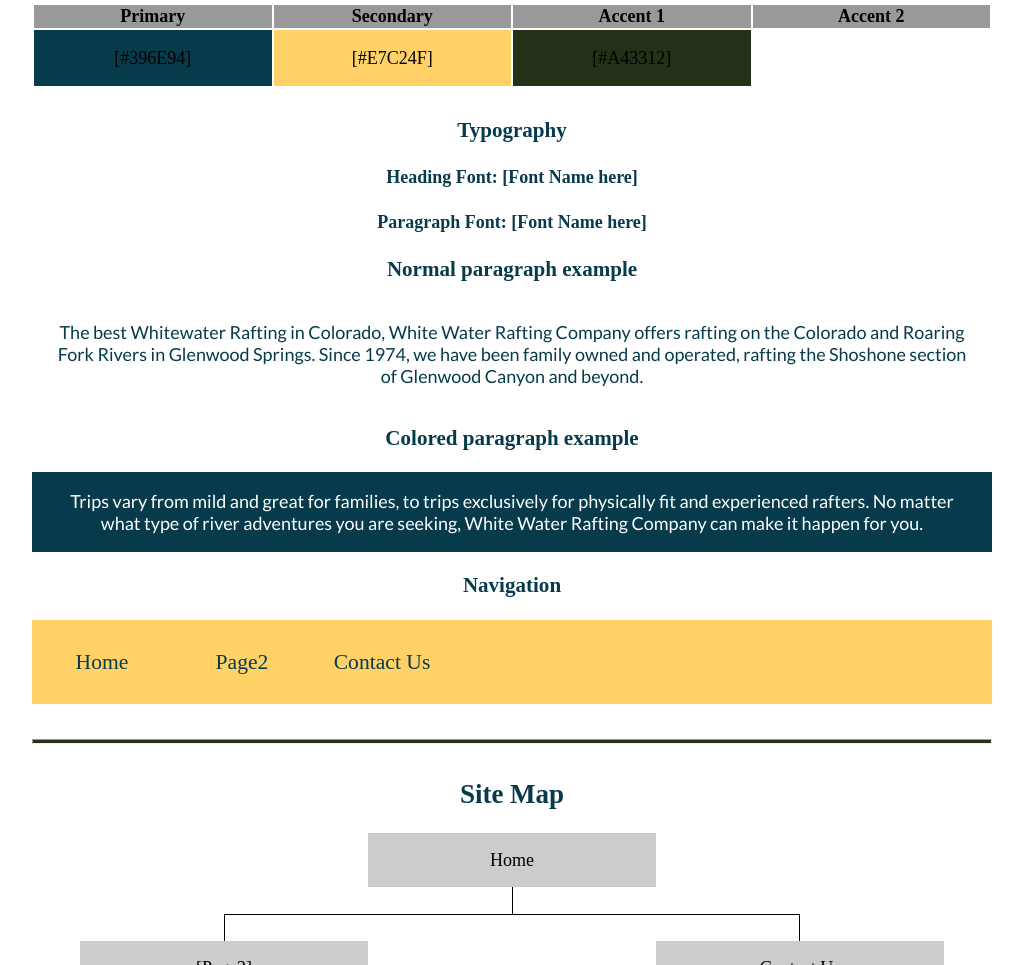
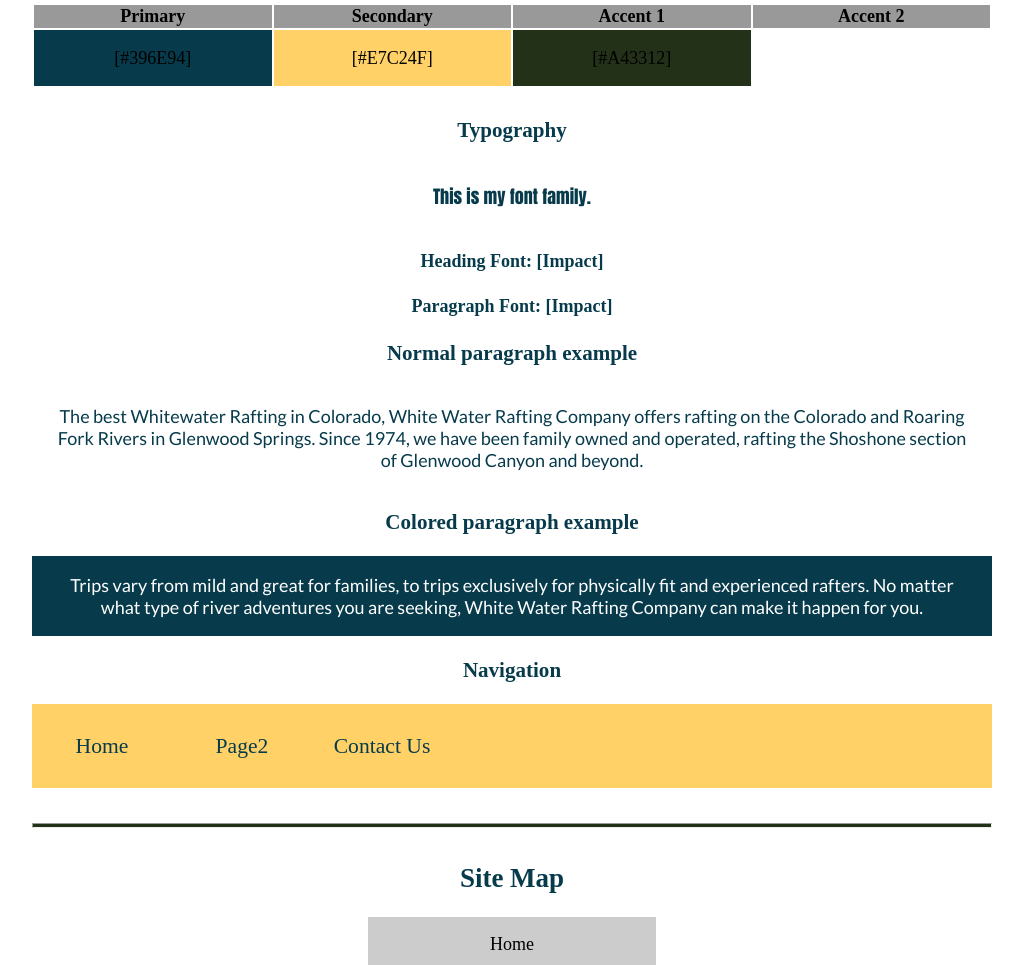
Before and after one commit to AvgJoey/WDD-130-Fall2023, a plain HTML site: page wwr/site-plan-rafting.html in a window 1280 px wide. Shown: the part 1382-2347 px from the top of the page, without its empty margins (128-1151 px from the left). Drawn offline with Linux system fonts and the light colour scheme; a web font is replaced by a local one.

Commit message:
asdded font names and changed font family

```diff
--- a/wwr/site-plan-rafting.html
+++ b/wwr/site-plan-rafting.html
@@ -64,14 +64,15 @@
     <!-- ------------------------Steps 10-12------------------------------ -->
 
     <h3>Typography</h3>
+    <p style="font-family: Impact, Haettenschweiler, 'Arial Narrow Bold', sans-serif">This is my font family.</p>
     <!-- Choose a font for your paragraphs (body copy) and headlines. What font(s) have you chosen? Think also about which of your colors above you might use for background and font colors. -->
 
     <h4>
-      Heading Font: [Font Name here]
+      Heading Font: [Impact]
       <!-- change this -->
     </h4>
     <h4>
-      Paragraph Font: [Font Name here]
+      Paragraph Font: [Impact]
       <!-- change this -->
     </h4>
     <h3>Normal paragraph example</h3>
```
